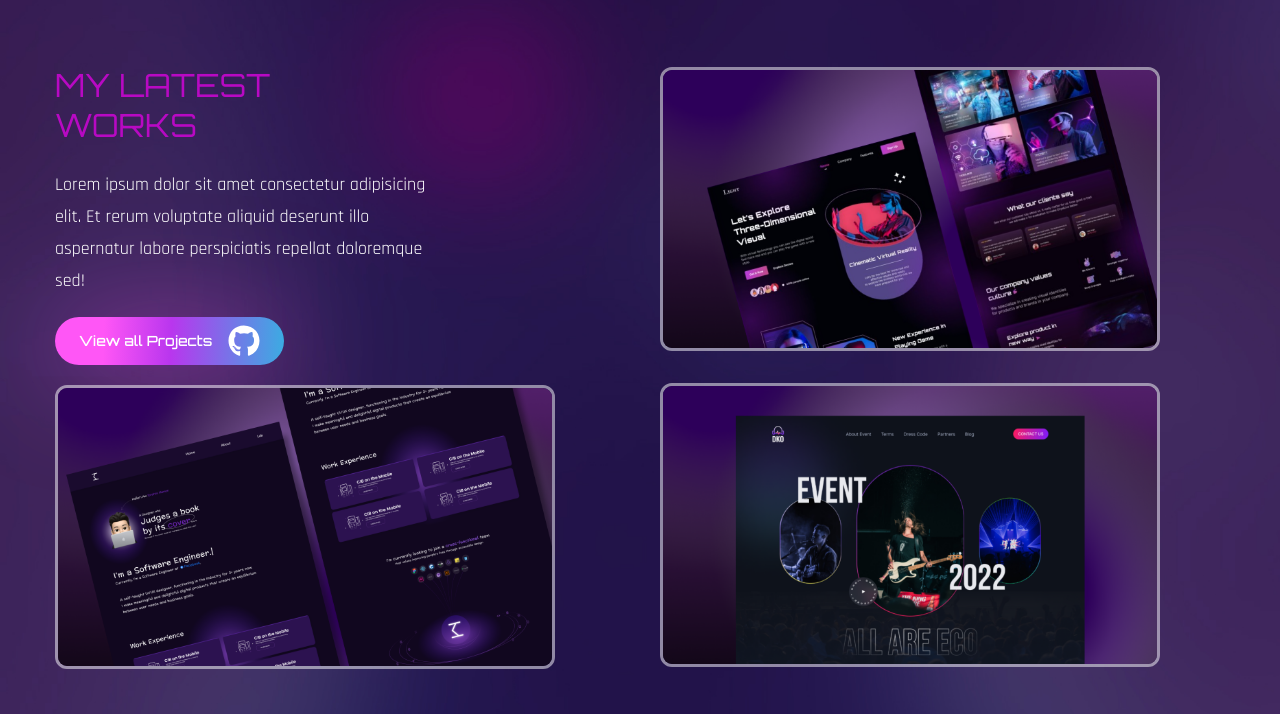
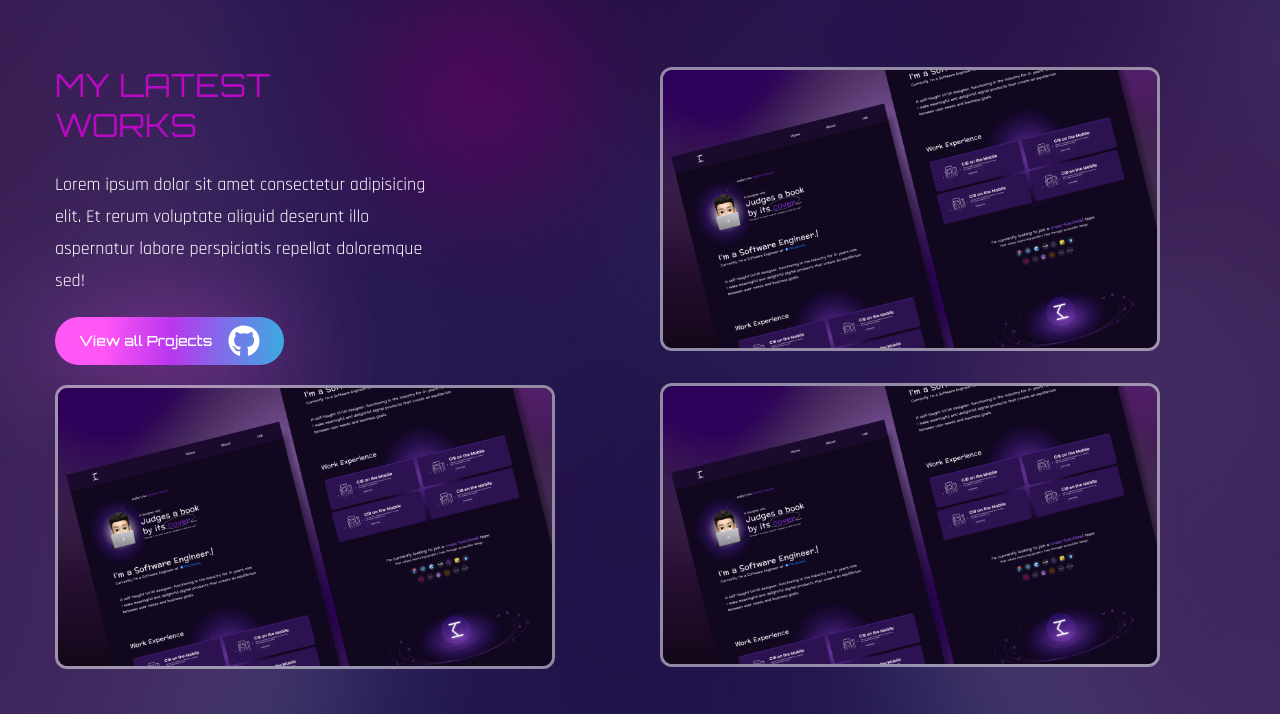
Before and after one commit to estebanPelutiero/portfolio-react-tailwind, a React (Create React App) app: page / in a window 1280 px wide. Shown: the part 1633-2347 px from the top of the page. Built offline with nearby package versions, Linux system fonts and the light colour scheme; a web font is replaced by a local one.

Commit message:
smaller nabvar and fixed work section, now the hover works fine

```diff
--- a/src/components/Nav.jsx
+++ b/src/components/Nav.jsx
@@ -6,10 +6,10 @@ import { Link } from "react-scroll";
 const Nav = () => {
   return (
 
-    <nav className='fixed bottom-2 lg:left-[45%] w-full z-50'>
+    <nav className='fixed lg:right-3 top-28 z-50'>
 
       <div className='container mx-auto'>
-        <div className='w-full bg-black/20 h-[90px] max-w-[470px] lg:h-[97vh] lg:max-w-[90px] backdrop-blur-2xl rounded-full mx-auto px-5 flex lg:flex-col justify-between items-center text-2xl text-white/50'>
+        <div className='w-full bg-black/20 h-[90px] max-w-[470px] lg:h-[70vh] lg:max-w-[90px] backdrop-blur-2xl rounded-full mx-auto px-5 flex lg:flex-col justify-between items-center text-2xl text-white/50'>
           <Link
             to='home'
             activeClass='active'
--- a/src/components/Work.jsx
+++ b/src/components/Work.jsx
@@ -49,7 +49,7 @@ const Work = () => {
               </div>
 
               {/* Work div box*/}
-              <div className='lg:w-[500px] lg:h-auto group relative overflow-hidden border-[3px] border-white/50 rounded-xl'>
+              <div className='lg:w-[500px] lg:h-auto group relative overflow-hidden border-[3px] border-white/50 rounded-xl cursor-pointer'>
 
                 {/* overlay */}
                 <div className='group-hover:bg-black/60 w-full h-full absolute z-40 transition-all duration-300'></div>
@@ -75,7 +75,7 @@ const Work = () => {
 
             </motion.div>
 
-            {/* left 2 boxes of works */}
+            {/* right 2 boxes of works */}
 
             <motion.div
             variants={fadeIn("left", 0.5)}
@@ -86,13 +86,13 @@ const Work = () => {
 
               {/* second work */}
 
-              <div className='lg:w-[500px] lg:h-auto group relative overflow-hidden border-[3px] border-white/50 rounded-xl'>
+              <div className='lg:w-[500px] lg:h-auto group relative overflow-hidden border-[3px] border-white/50 rounded-xl cursor-pointer'>
 
                 {/* overlay */}
                 <div className='group-hover:bg-black/60 w-full h-full absolute z-40 transition-all duration-300'></div>
 
                 {/* img */}
-                <img className='group-hover:scale-125 transition-all duration-700' src={Img2} alt="" />
+                <img className='group-hover:scale-125 transition-all duration-700' src={Img1} alt="" />
 
                 {/* pretitle */}
                 <div className='absolute -bottom-full left-12 group-hover:bottom-24 transition-all duration-500 z-50'>
@@ -112,13 +112,13 @@ const Work = () => {
 
               {/* third work */}
 
-              <div className='lg:w-[500px] lg:h-auto group relative overflow-hidden border-[3px] border-white/50 rounded-xl'>
+              <div className='lg:w-[500px] lg:h-auto group relative overflow-hidden border-[3px] border-white/50 rounded-xl cursor-pointer'>
 
                 {/* overlay */}
                 <div className='group-hover:bg-black/60 w-full h-full absolute z-40 transition-all duration-300'></div>
 
                 {/* img */}
-                <img className='group-hover:scale-125 transition-all duration-700' src={Img3} alt="" />
+                <img className='group-hover:scale-125 transition-all duration-700' src={Img1} alt="" />
 
                 {/* pretitle */}
                 <div className='absolute -bottom-full left-12 group-hover:bottom-24 transition-all duration-500 z-50'>
```
